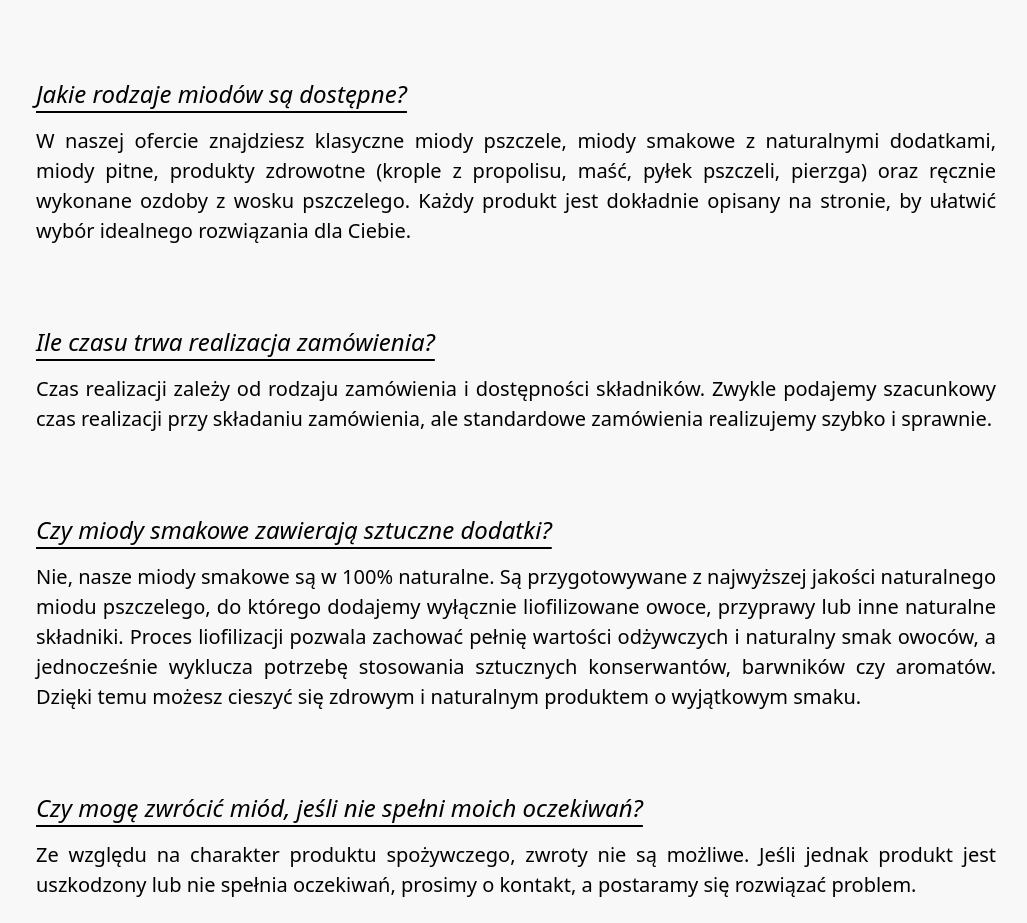
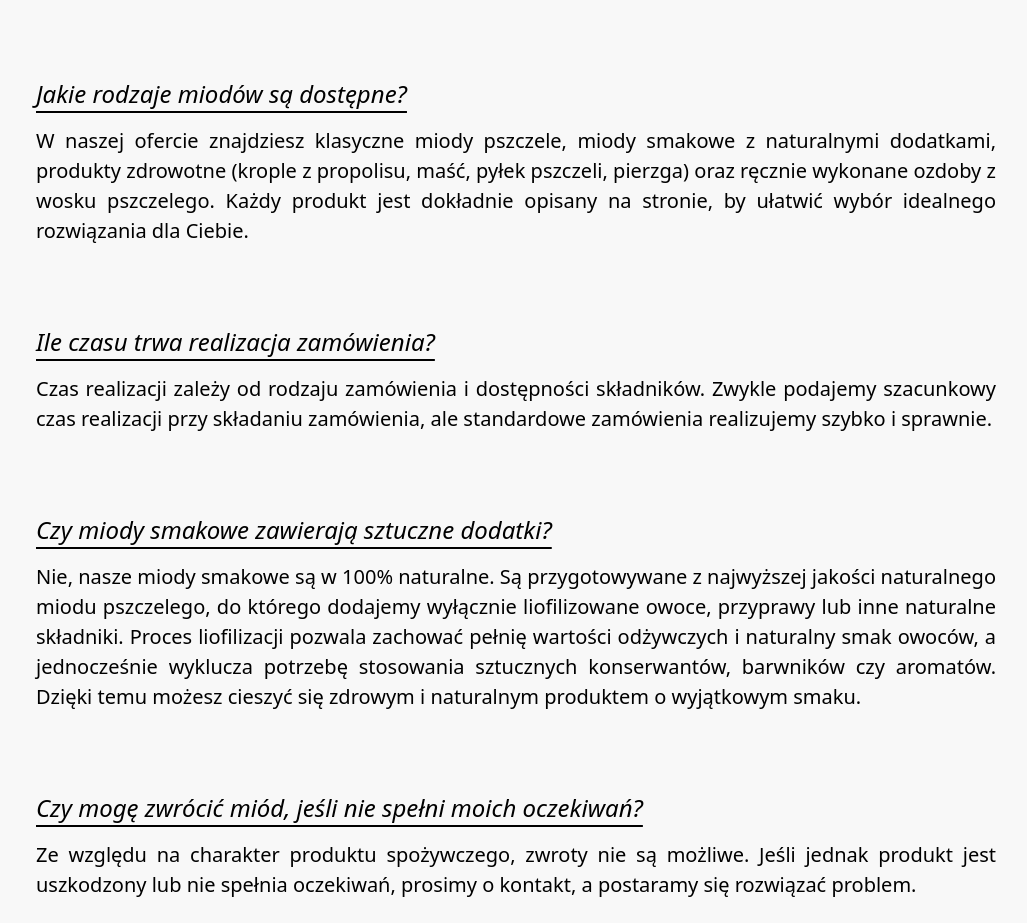
Before and after one commit to AndrzejGrabarz/Hell, a Next.js app: page /Kontakt in a window 1280 px wide. Shown: the part 982-1905 px from the top of the page, without its empty margins (124-1151 px from the left). Built offline with nearby package versions, Linux system fonts and the light colour scheme.

Commit message:
Domino zmiany #6

```diff
--- a/pages/Kontakt.js
+++ b/pages/Kontakt.js
@@ -31,7 +31,7 @@ export default function Kontakt() {
 
           <div className="mb-16">
             <div className="text-xl sm:text-2xl 2xl:text-2xl underline underline-offset-8 py-4 font-RedHatItalic italic" id="Pytanie">Jakie rodzaje miodów są dostępne?</div>
-            <div id="Odpowiedź" className="font-RedHatItalic font-light text-[16px] md:text-[18px] xl:text-[20px] 2xl:text-2xl ">W naszej ofercie znajdziesz klasyczne miody pszczele, miody smakowe z naturalnymi dodatkami, miody pitne, produkty zdrowotne (krople z propolisu, maść, pyłek pszczeli, pierzga) oraz ręcznie wykonane ozdoby z wosku pszczelego. Każdy produkt jest dokładnie opisany na stronie, by ułatwić wybór idealnego rozwiązania dla Ciebie.</div>
+            <div id="Odpowiedź" className="font-RedHatItalic font-light text-[16px] md:text-[18px] xl:text-[20px] 2xl:text-2xl ">W naszej ofercie znajdziesz klasyczne miody pszczele, miody smakowe z naturalnymi dodatkami, produkty zdrowotne (krople z propolisu, maść, pyłek pszczeli, pierzga) oraz ręcznie wykonane ozdoby z wosku pszczelego. Każdy produkt jest dokładnie opisany na stronie, by ułatwić wybór idealnego rozwiązania dla Ciebie.</div>
 
           </div>
 
--- a/pages/Ofirmie.js
+++ b/pages/Ofirmie.js
@@ -13,7 +13,7 @@ export default function Ofirmie() {
 
             <h1 className="text-2xl md:text-3xl font-bold my-10">Kim jesteśmy?</h1>
             <div className="text-justify font-medium m-7 text-md md:text-xl md:text-center">
-              Nasza firma to efekt rodzinnej pasji i zaangażowania, które pozwoliły nam zbudować wyjątkową pasiekę na obrzeżach Gryżyńskiego Parku Krajobrazowego, pośród lasów i łąk. To wspólna praca Dominika Dominikowskiego, jego żony Aleksandry, której wsparcie i pomysły są nieocenione, oraz rodziców, którzy przekazali swoją wiedzę i doświadczenie. Dzięki naszej współpracy tworzymy produkty najwyższej jakości: miody klasyczne, smakowe, pitne, a także wyroby z wosku pszczelego. Wszystko to z myślą o dostarczaniu Wam naturalnych i zdrowych produktów, zawsze w zgodzie z naturą i poszanowaniem dla pszczół.
+              Nasza firma to efekt rodzinnej pasji i zaangażowania, które pozwoliły nam zbudować wyjątkową pasiekę na obrzeżach Gryżyńskiego Parku Krajobrazowego, pośród lasów i łąk. To wspólna praca Dominika Dominikowskiego, jego żony Aleksandry, której wsparcie i pomysły są nieocenione, oraz rodziców, którzy przekazali swoją wiedzę i doświadczenie. Dzięki naszej współpracy tworzymy produkty najwyższej jakości: miody klasyczne, smakowe,a także wyroby z wosku pszczelego. Wszystko to z myślą o dostarczaniu Wam naturalnych i zdrowych produktów, zawsze w zgodzie z naturą i poszanowaniem dla pszczół.
             </div>
 
           </div>
--- a/pages/_app.js
+++ b/pages/_app.js
@@ -6,9 +6,9 @@ export default function App({ Component, pageProps }) {
   return (
     <>
       <Head>
-        <title>Pasiek Dominik Dominikowski</title>
+        <title>Pasieka Dominik Dominikowski</title>
         <meta name="title" content='Miody z rodzinnej pasieki - Naturalne Miody i Produkty Pszczele"' />
-        <meta name="description" content="Naturalne miody, miody smakowe, miody pitne, maści i krople propolisowe, ozdoby z wosku pszczelego oraz pakiety prezentowe - wszystko z rodzinnej pasieki z własnych pszczół i roślin." />
+        <meta name="description" content="Naturalne miody, miody smakowe, miody, maści i krople propolisowe, ozdoby z wosku pszczelego oraz pakiety prezentowe - wszystko z rodzinnej pasieki z własnych pszczół i roślin." />
         <meta name="author" content="Andrzej Grabarz" />
         <meta name="language" content="pl" />
         <meta name="robots" content="index, follow" />
@@ -25,7 +25,7 @@ export default function App({ Component, pageProps }) {
         <meta property="og:type" content="website" />
         <meta property="og:image" content="/Domino/miód-1.jpg" />
         <meta property="og:url" content="https://miodydominikpasieka.vercel.app/" />
-        <meta property="og:desciption" content="Naturalne miody, miody smakowe, miody pitne, maści i krople propolisowe, ozdoby z wosku pszczelego oraz pakiety prezentowe - wszystko z rodzinnej pasieki z własnych pszczół i roślin." />
+        <meta property="og:desciption" content="Naturalne miody, miody smakowe, miody, maści i krople propolisowe, ozdoby z wosku pszczelego oraz pakiety prezentowe - wszystko z rodzinnej pasieki z własnych pszczół i roślin." />
         <meta property="og:locale" content="pl" />
         <meta property="og:site_name" content="Dominik Dominikowski Pasieka" />
 
--- a/pages/index.js
+++ b/pages/index.js
@@ -45,9 +45,9 @@ export default function Home() {
           <div className="w-8 h-8 m-2 md:w-12 md:h-12 md:m-6" onClick={() => setCategory('miody smakowe')}>
             <img className="w-full h-full rounded-lg object-cover hover:scale-125 cursor-pointer" src="/Domino/Icons/jelly.png" alt="" />
           </div>
-          <div className="w-8 h-8 m-2 md:w-12 md:h-12 md:m-6" onClick={() => setCategory('miody pitne')}>
+          {/* <div className="w-8 h-8 m-2 md:w-12 md:h-12 md:m-6" onClick={() => setCategory('miody pitne')}>
             <img className="w-full h-full  rounded-lg object-cover hover:scale-125 cursor-pointer" src="/Domino/Icons/mead1.png" alt="" />
-          </div>
+          </div> */}
           <div className="w-8 h-8 m-2 md:w-12 md:h-12 md:m-6" onClick={() => setCategory('apiterapia')}>
             <img className="w-full h-full  rounded-lg object-cover hover:scale-125 cursor-pointer" src="/Domino/Icons/cosmetics.png" alt="" />
           </div>
@@ -70,7 +70,7 @@ export default function Home() {
 
                 <li><button onClick={() => setCategory('miody smakowe')} href="/miody" type="button" className="block py-1   text-[#000206] rounded  hover:scale-110" aria-current="page">Miody smakowe</button></li>
 
-                <li><button onClick={() => setCategory('miody pitne')} href="/miody" type="button" className="block py-1   text-[#000206] rounded  hover:scale-110" aria-current="page">Miody pitne</button></li>
+                {/* <li><button onClick={() => setCategory('miody pitne')} href="/miody" type="button" className="block py-1   text-[#000206] rounded  hover:scale-110" aria-current="page">Miody pitne</button></li> */}
 
                 <li><button onClick={() => setCategory('apiterapia')} href="/miody" type="button" className="block py-1   text-[#000206] rounded  hover:scale-110" aria-current="page">Apiterapia</button></li>
 
@@ -120,11 +120,11 @@ export default function Home() {
                 </div>
               ) : ''}
 
-              {category && category === 'miody pitne' ? (
+              {/* {category && category === 'miody pitne' ? (
                 <div className="flex flex-col md:flex-row md:flex-wrap md:justify-center lg:justify-start">
                   <ImageBox foreground="Wóda" background="placeholder" product="Miód pitny" />
                 </div>
-              ) : ''}
+              ) : ''} */}
 
               {category && category === 'apiterapia' ? (
                 <div className="flex flex-col md:flex-row md:flex-wrap md:justify-center lg:justify-start">
```
